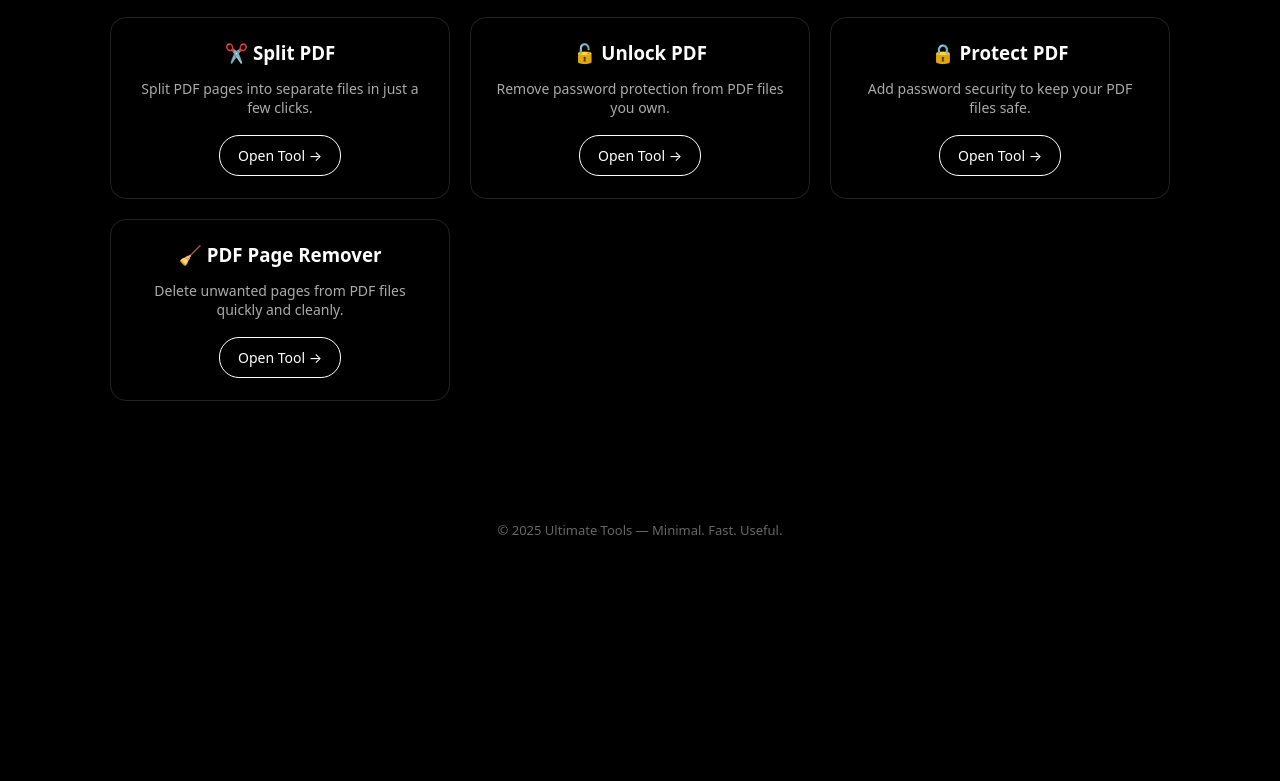
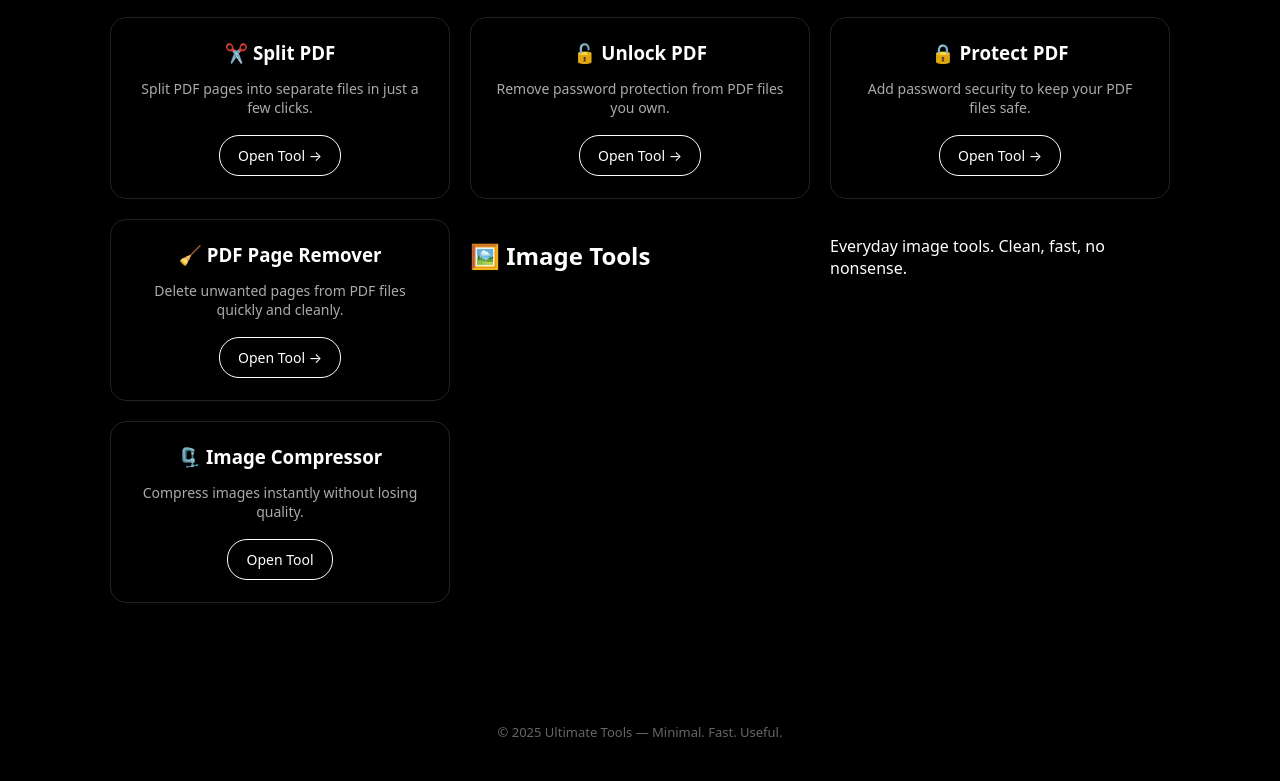
Before and after one commit to plenvoworldlab/100-tools-website, a plain HTML site: page index.html in a window 1280 px wide. Shown: the part 811-1592 px from the top of the page. Before the commit the page ends 1390 px from the top, so only its background shows below. Drawn offline with Linux system fonts and the light colour scheme.

Commit message:
index.html

```diff
--- a/index.html
+++ b/index.html
@@ -207,6 +207,16 @@ footer {
     <p>Delete unwanted pages from PDF files quickly and cleanly.</p>
     <a href="#" class="open-btn">Open Tool →</a>
   </div>
+<h2 class="category-title">🖼️ Image Tools</h2>
+<p class="category-desc">
+Everyday image tools. Clean, fast, no nonsense.
+</p>
+
+<div class="tool-card">
+  <h3>🗜️ Image Compressor</h3>
+  <p>Compress images instantly without losing quality.</p>
+  <a href="#" class="open-btn">Open Tool</a>
+</div>
 
 </section>
 
```
